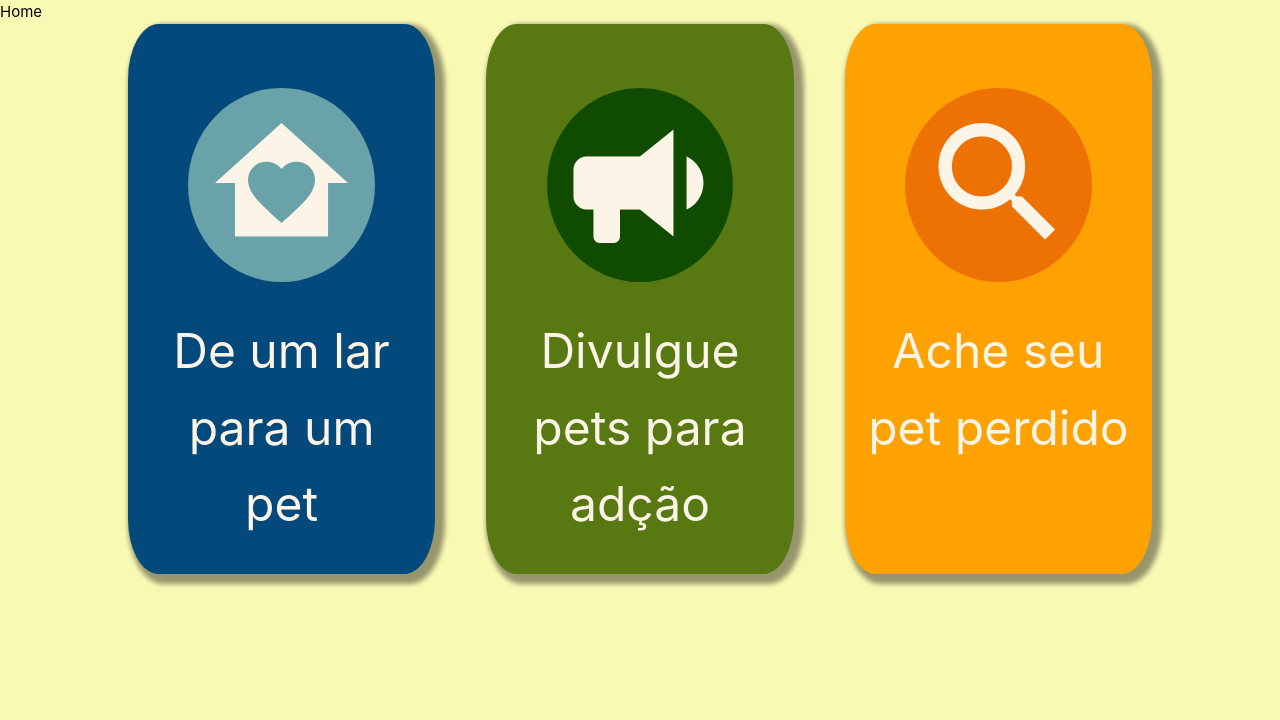
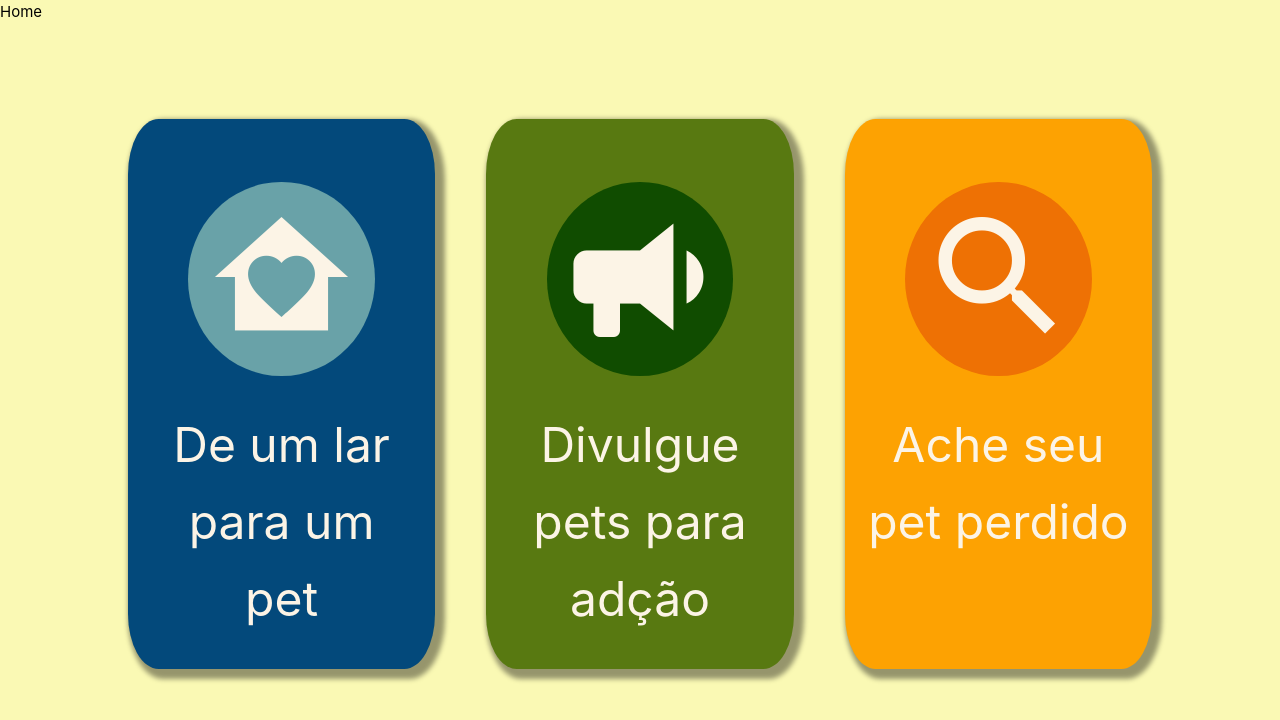
Before and after one commit to CaritasPets/Front-End, a Vue app: page / in a window 1280 px wide. Shown: the top 720 px of the page. Built offline with nearby package versions, Linux system fonts and the light colour scheme.

Commit message:
FIX: Margens entre os cards corrigidas #1

```diff
--- a/src/components/CardFuncionalidade.vue
+++ b/src/components/CardFuncionalidade.vue
@@ -14,6 +14,7 @@
         text-align: center;
         border-radius: 10%;
         box-shadow: 5px 5px 5px 5px rgba(0, 0, 0, 0.4);
+        margin: 3% 0;
         padding: 3% 2%;
 
         & span{
--- a/src/views/HomeView.vue
+++ b/src/views/HomeView.vue
@@ -34,6 +34,7 @@
     section.funcionalidades{
         display: flex;
         justify-content: space-between;
-        padding: 0 10%;
+        flex-wrap: wrap;
+        padding: 5% 10%;
     }
 </style>
```
